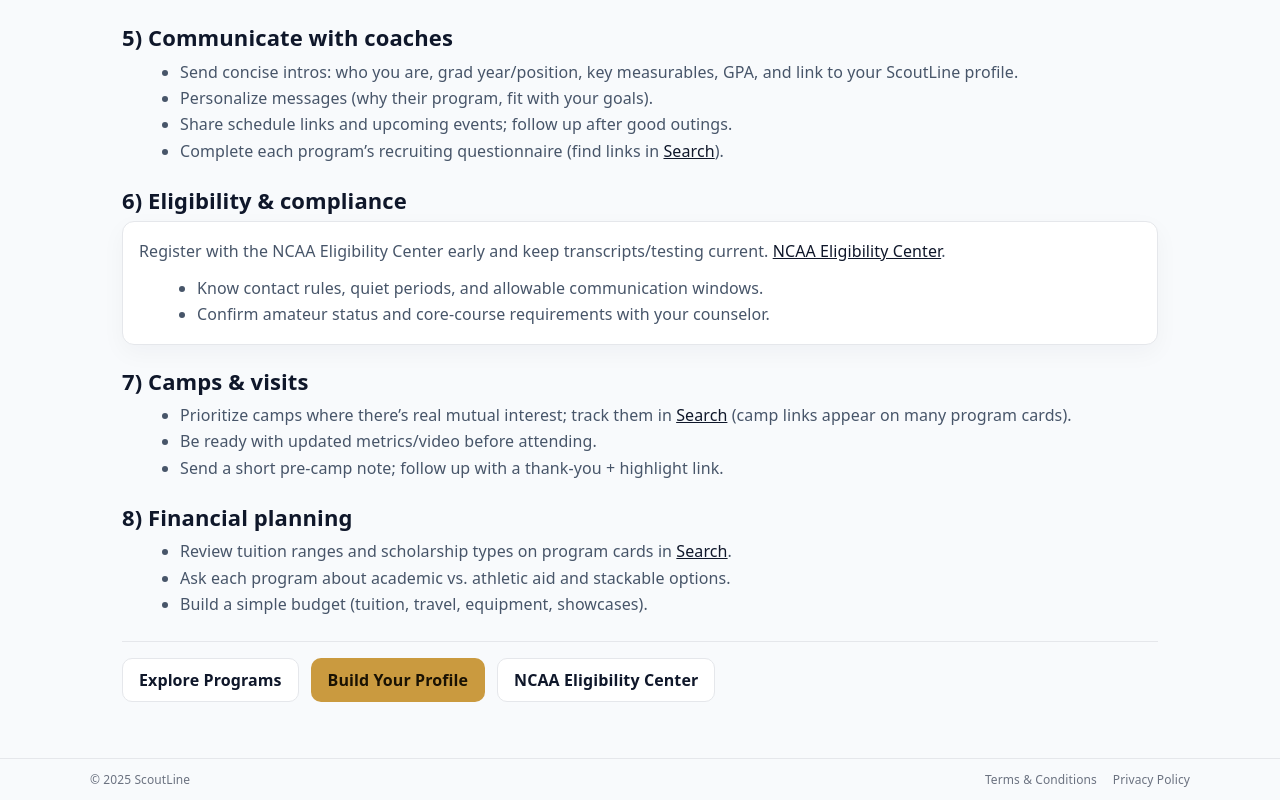
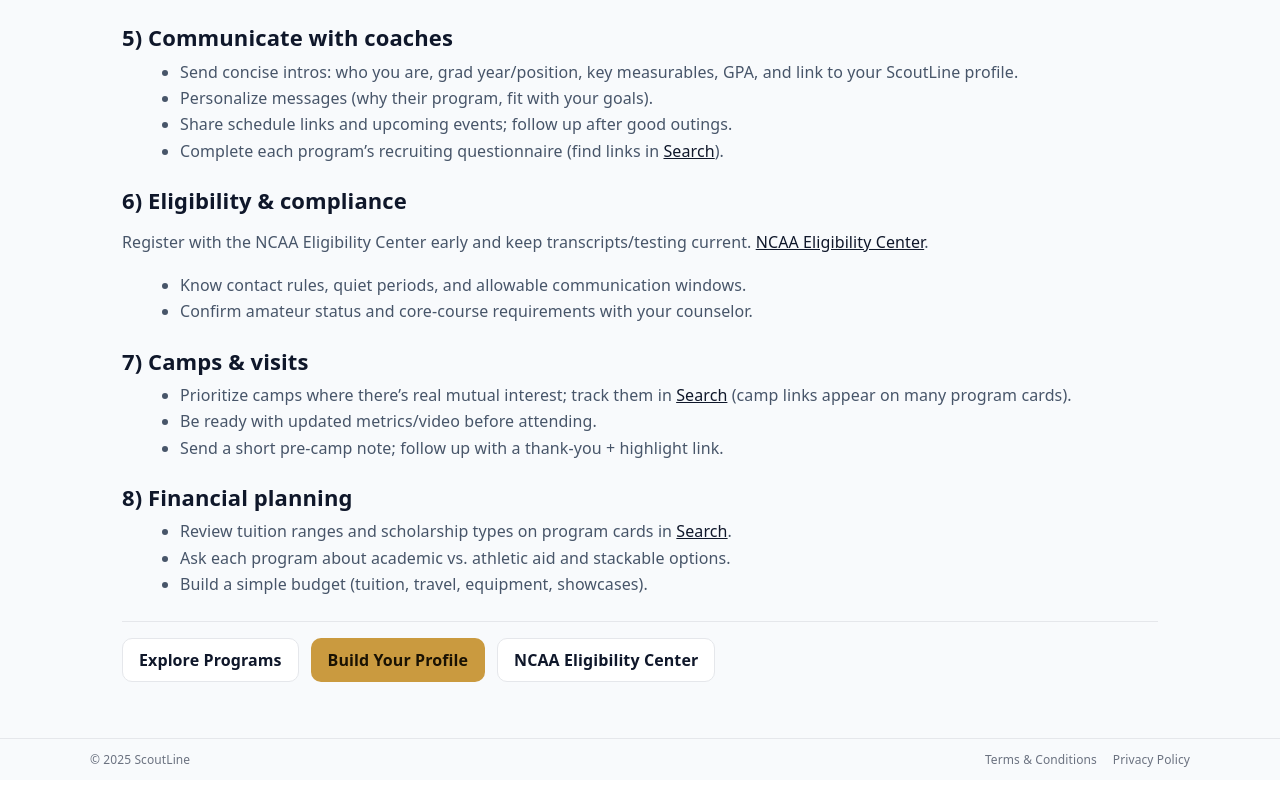
Before and after one commit to mattblittle-create/scoutline-beta, a Next.js app: page /recruiting-journey in a window 1280 px wide. Shown: the part 1364-2164 px from the top of the page. Built offline with nearby package versions, Linux system fonts and the light colour scheme.

Commit message:
Update page.tsx

```diff
--- a/app/recruiting-journey/page.tsx
+++ b/app/recruiting-journey/page.tsx
@@ -101,17 +101,7 @@ export default function RecruitingJourneyPage() {
         {/* Section 6 */}
         <section style={{ marginBottom: 24 }}>
           <h2 style={{ margin: "0 0 8px", fontSize: 22 }}>6) Eligibility & compliance</h2>
-          <div
-            style={{
-              border: "1px solid #e5e7eb",
-              borderRadius: 12,
-              padding: 16,
-              background: "#ffffff",
-              boxShadow: "0 8px 24px rgba(15,23,42,0.04)",
-              color: "#475569",
-              lineHeight: 1.65,
-            }}
-          >
+          <p style={{ color: "#475569", lineHeight: 1.65 }}>
             Register with the NCAA Eligibility Center early and keep transcripts/testing current.{" "}
             <a
               href="https://www.ncaa.org/student-athletes/future/eligibility-center"
@@ -122,11 +112,11 @@ export default function RecruitingJourneyPage() {
               NCAA Eligibility Center
             </a>
             .
-            <ul style={{ margin: "10px 0 0 18px" }}>
-              <li>Know contact rules, quiet periods, and allowable communication windows.</li>
-              <li>Confirm amateur status and core-course requirements with your counselor.</li>
-            </ul>
-          </div>
+          </p>
+          <ul style={{ margin: "10px 0 0 18px", color: "#475569", lineHeight: 1.65 }}>
+            <li>Know contact rules, quiet periods, and allowable communication windows.</li>
+            <li>Confirm amateur status and core-course requirements with your counselor.</li>
+          </ul>
         </section>
 
         {/* Section 7 */}
```
